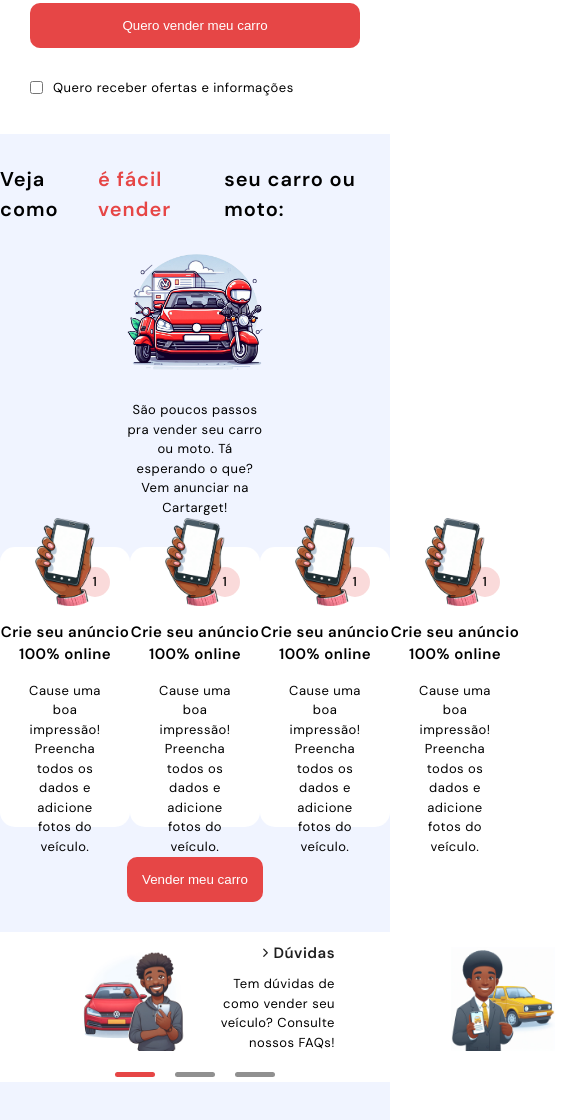
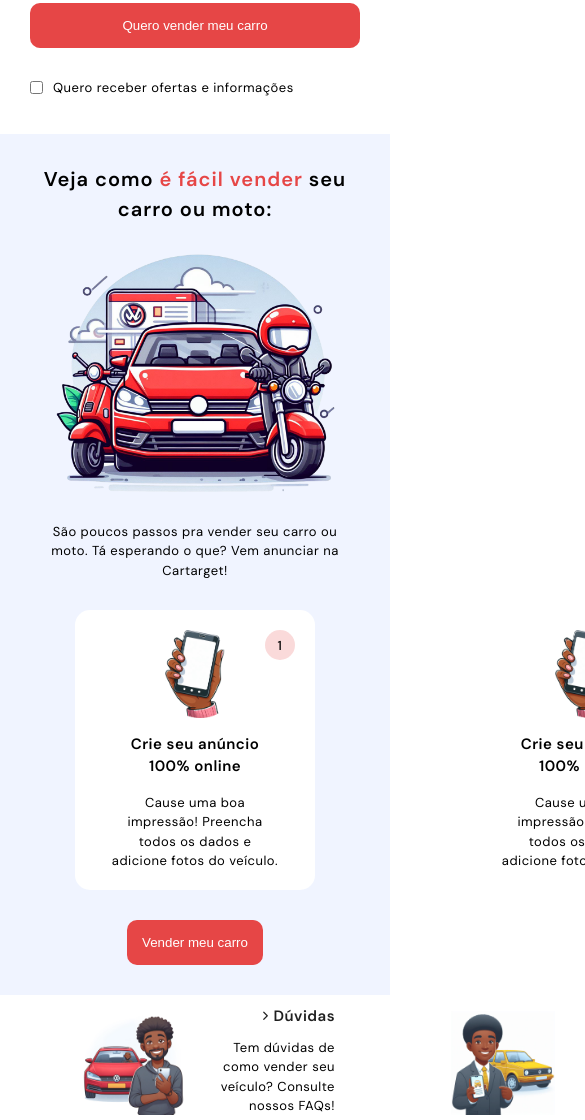
Before and after one commit to renato-dilabio/cartarget, a plain HTML site: page index.html in a window 390 px wide. Shown: the part 716-1836 px from the top of the page, 585 px wide, since content can reach past the window. Drawn offline with nearby package versions, Linux system fonts and the light colour scheme.

Commit message:
adjustments for mobile version

```diff
--- a/css/3-steps.css
+++ b/css/3-steps.css
@@ -11,11 +11,12 @@
 }
 
 .steps-content .section-title {
-  display: flex;
-  flex-direction: row;
-  justify-content: center;
-  gap: 6px;
-  padding: 30px 0;
+  padding: 30px 20px;
+  text-align: center;
+}
+
+.steps-content .section-title h2 {
+  display: inline;
 }
 
 .steps-content .section-title .title2 {
@@ -31,12 +32,12 @@
 }
 
 .steps-content .steps-img img {
-  width: 35%;
+  width: 280px;
   margin-bottom: 30px;
 }
 
 .steps-content .steps-img p {
-  width: 35%;
+  width: 320px;
   text-align: center;
 }
 
--- a/css/9-media-queries.css
+++ b/css/9-media-queries.css
@@ -13,6 +13,14 @@
     flex-direction: row;
     align-items: center;
     justify-content: center;
+  }
+
+  .steps .steps-content .steps-cards {
+    width: 400%;
+    margin: 0;
+    overflow-x: hidden;
+    justify-content: space-around;
+    transition: 1s;
   }
 
   .footer .footer-content .footer-navigation {
@@ -116,6 +124,10 @@
   .questions {
     width: 95%;
   }
+
+  .header .main-head .head-content #logo {
+    width: 180px;
+  }
   .info,
   .steps-content,
   .opinions,
```
Also changed, not shown: src/img/_7b981e1d-f01c-499f-86ea-24a9506fc957.jpg (added).
